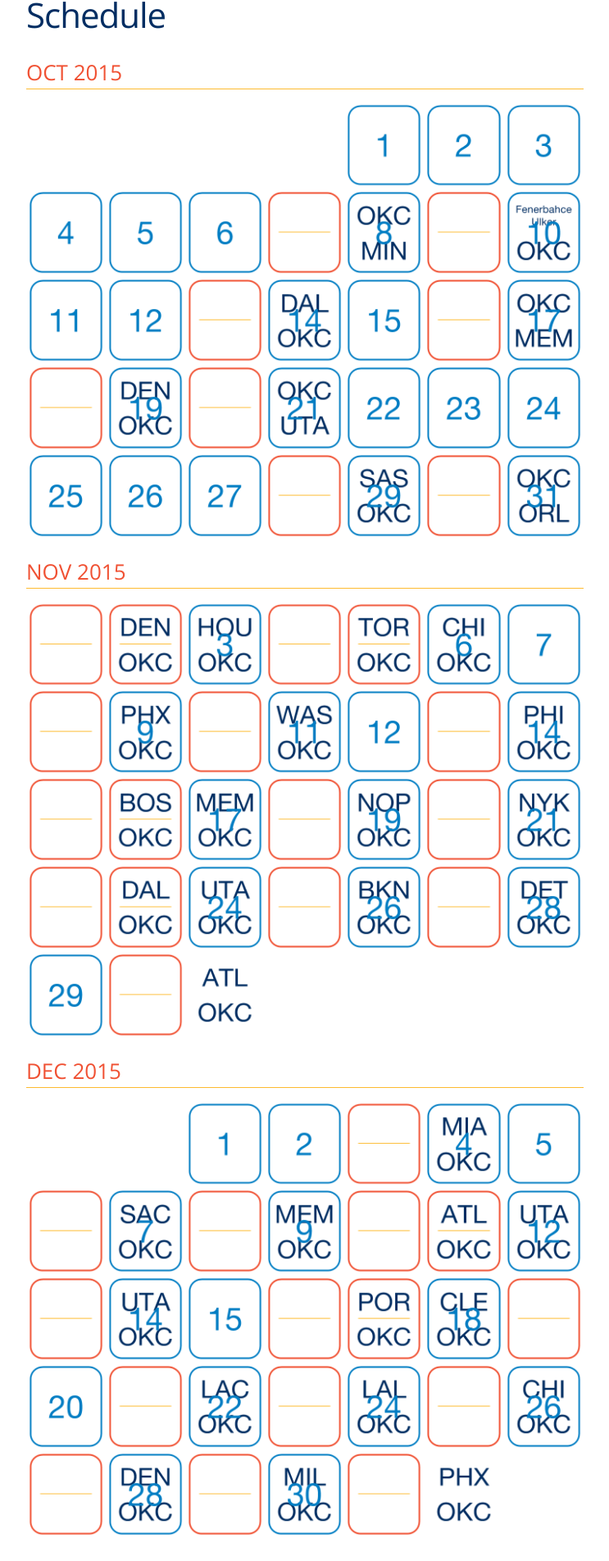
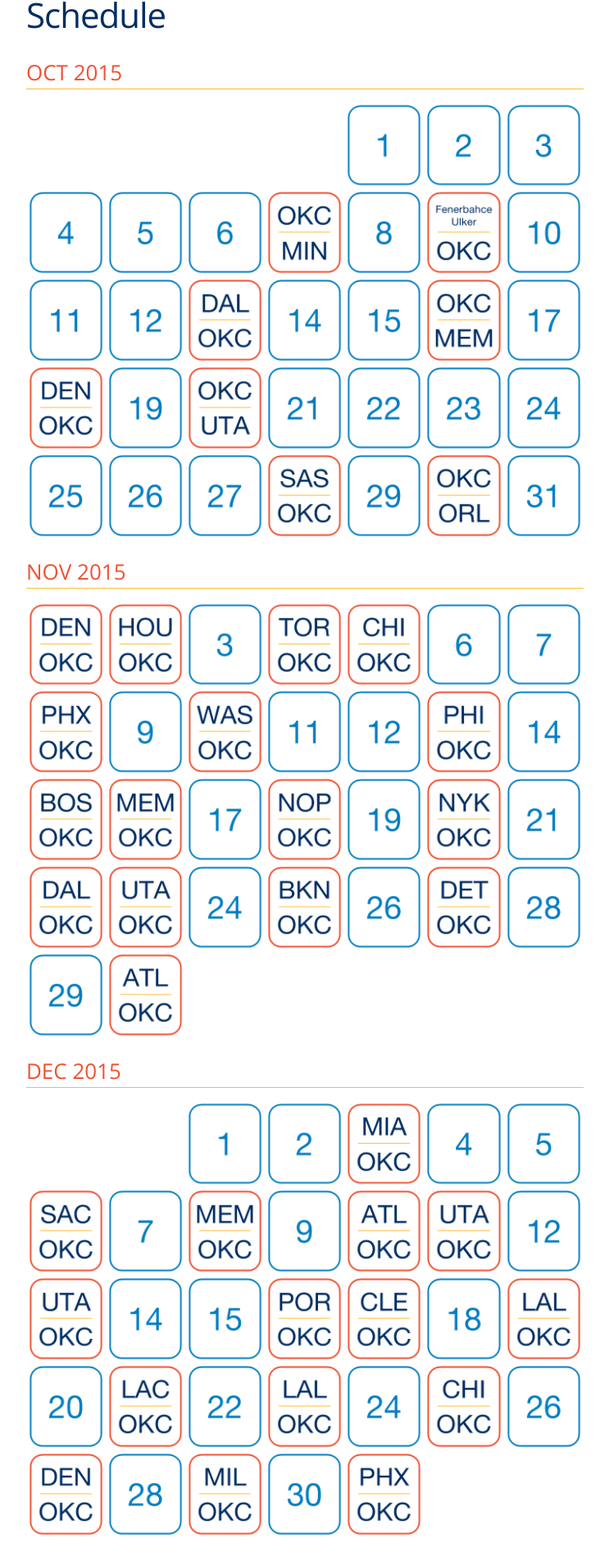
Before and after one commit to jmclinn/thunderoped, a Jekyll site: the page built from schedule.md, in a window 1280 px wide. Shown: the part 457-2361 px from the top of the page at 82% size, without its empty margins (268-1011 px from the left). Built offline with Jekyll 4.4.1, drawn with Linux system fonts in a browser that asks for light colours.

Commit message:
schedule update

```diff
--- a/stylesheets/stylesheet.css
+++ b/stylesheets/stylesheet.css
@@ -252,6 +252,8 @@
 a,a:visited{color:#007DC3;}a:active{color:#FDBB30;}a:hover{color:#F05133;}
 .tagline{color:#007DC3;font-size:0.9rem;text-align:center;}
 
-.cal,.cal1{width:100%;position:relative;}.cal{overflow:hidden;margin-bottom:20px;}
+.cal,.cal1{width:100%;position:relative;}
+.cal{overflow:hidden;margin-bottom:20px;}
+.cal1{display:block;}
 .cal0{width:14.28%;position:relative;float:left;}
-.cal2,.cal3{display:inline-box;width:100%;position:absolute;}.cal2{top:10%;}.cal3{bottom:10%;}
+.cal2,.cal3{display:block;width:100%;position:absolute;}.cal2{top:10%;}.cal3{bottom:10%;}
```
